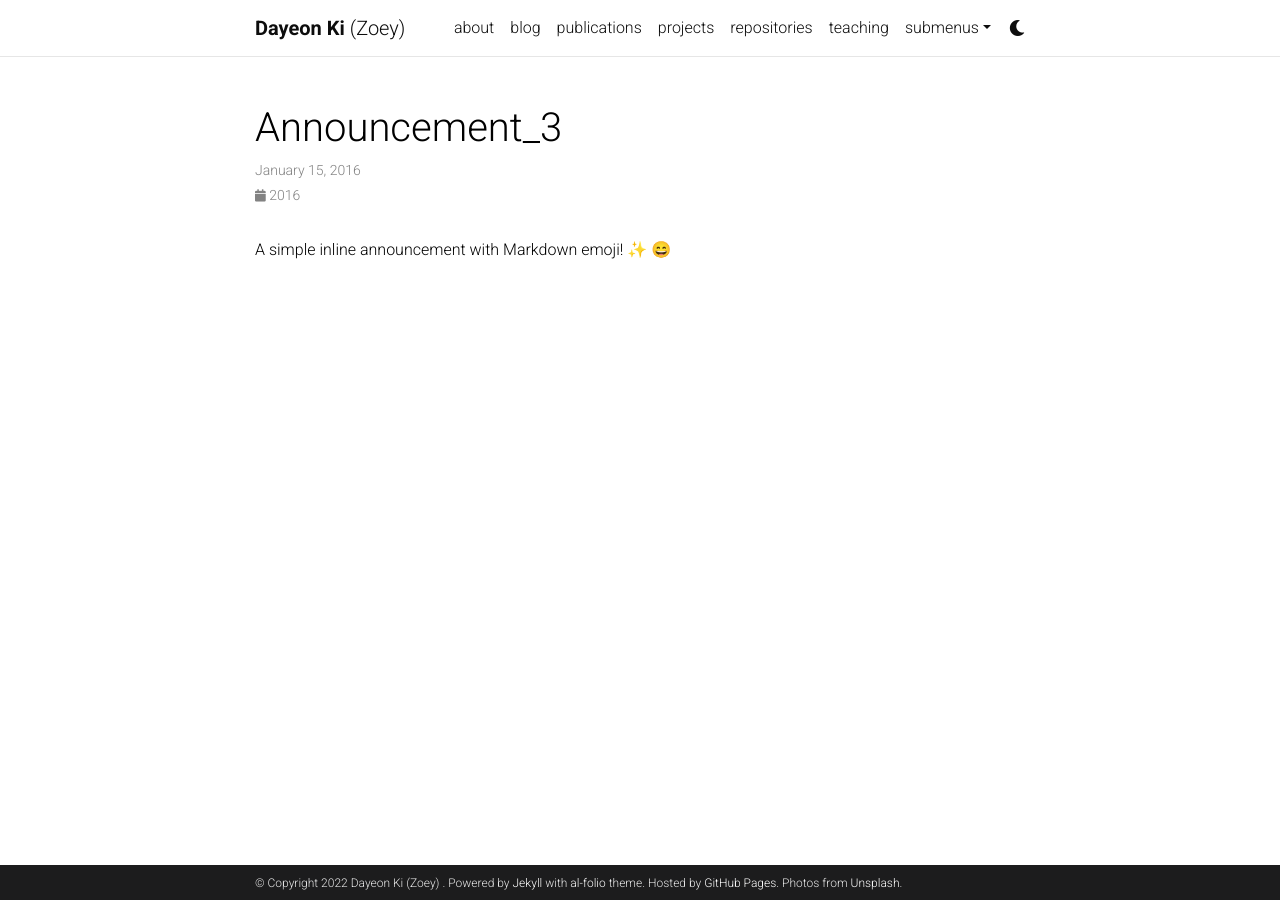
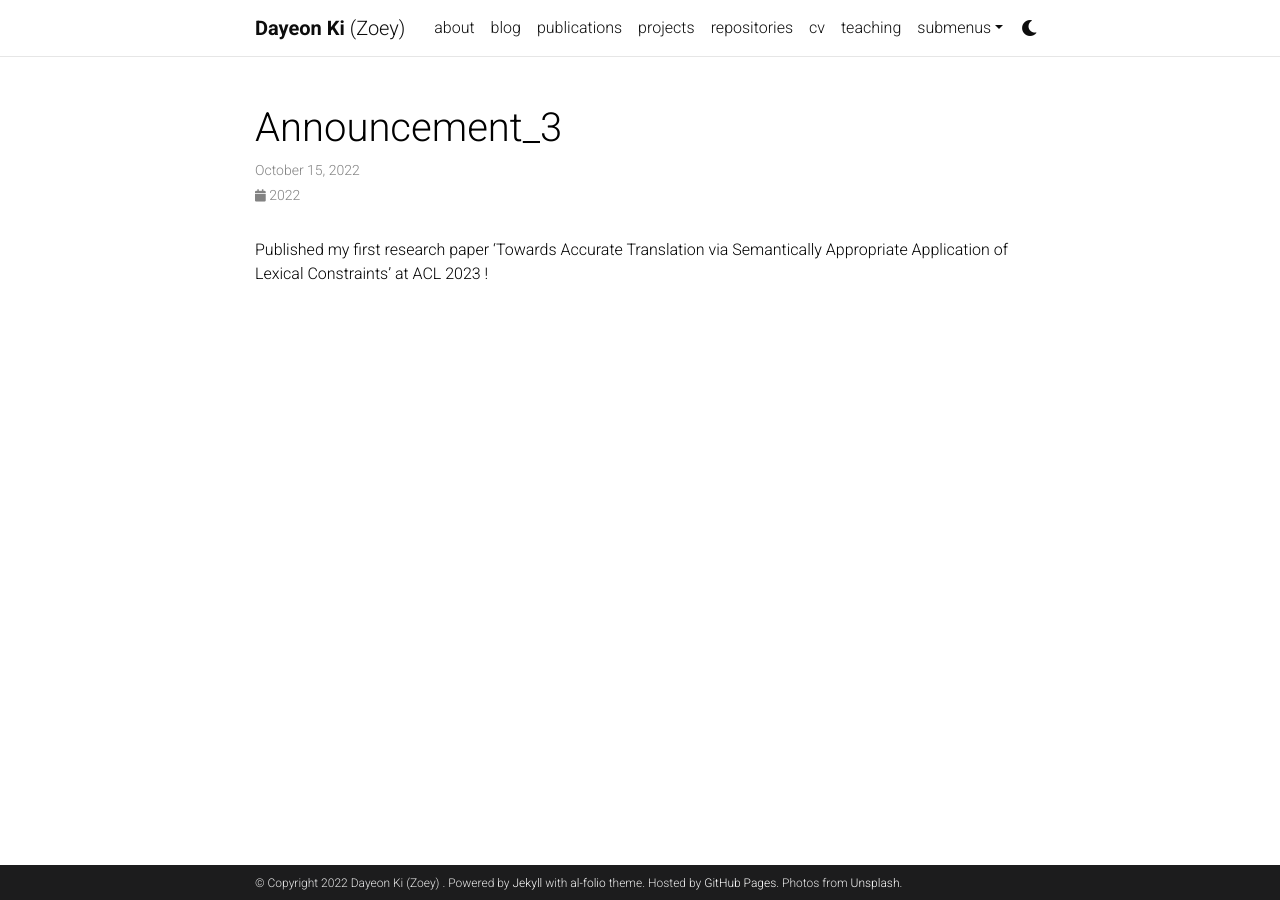
Before and after one commit to kizoey/kizoey.github.io, a Jekyll site: the page built from _news/announcement_3.md, in a window 1280 px wide. Built offline with Jekyll 4.4.1, drawn with Linux system fonts in a browser that asks for light colours; emoji names are drawn with the system emoji font; comment, search, counter and statistics services are not loaded; a style sheet for code colours, icons or effects is not loaded.

Commit message:
add introduction

```diff
--- a/_news/announcement_3.md
+++ b/_news/announcement_3.md
@@ -1,7 +1,7 @@
 ---
 layout: post
-date: 2016-01-15 07:59:00-0400
+date: 2022-10-15 07:59:00-0400
 inline: true
 ---
 
-A simple inline announcement with Markdown emoji! :sparkles: :smile:
+Published my first research paper 'Towards Accurate Translation via Semantically Appropriate Application of Lexical Constraints' at ACL 2023 !
--- a/_sass/_base.scss
+++ b/_sass/_base.scss
@@ -295,6 +295,26 @@ footer.sticky-bottom {
   padding-top: 40px;
   padding-bottom: 40px;
   font-size: 0.9rem;
+}
+
+// CV
+
+.cv {
+  margin-bottom: 40px;
+
+  .card {
+    background-color: var(--global-card-bg-color);
+    border: 1px solid var(--global-divider-color);
+
+    .list-group-item {
+      background-color: inherit;
+
+      .badge {
+        color: var(--global-card-bg-color) !important;
+        background-color: var(--global-theme-color) !important;
+      }
+    }
+  }
 }
 
 // Repositories
```
Also changed, not shown: _layouts/cv.html (added, +35 -0 lines), _news/announcement_1.md (+2 -2 lines), _news/announcement_2.md (+2 -26 lines), _pages/cv.md (added, +8 -0 lines).
